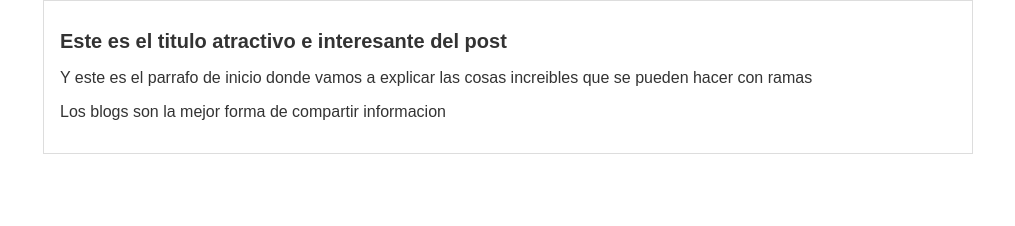
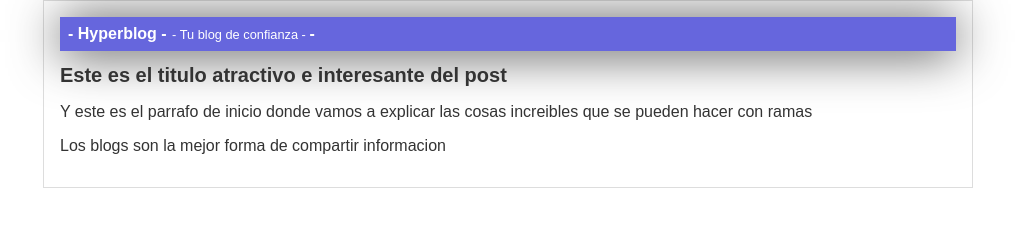
Before and after one commit to JuanPPulido/hyperblog, a plain HTML site: page index.html in a window 1280 px wide. Shown: the whole page, without its empty margins (132-1147 px from the left). Drawn offline with Linux system fonts and the light colour scheme.

Commit message:
Agregado el contenido adicional del blog

```diff
--- a/index.html
+++ b/index.html
@@ -5,6 +5,12 @@
     </head>
     <body>
         <div id="contaniner">
+            <div id="cabecera">
+-                Hyperblog
+-                <span id="tagline">
+-                    Tu blog de confianza
+-                </span>
+-            </div>
             <div id="post">
                 <h1>Este es el titulo atractivo e interesante del post</h1>
                 <p>Y este es el parrafo de inicio donde vamos a explicar las cosas increibles que se pueden hacer con ramas</p>
```
